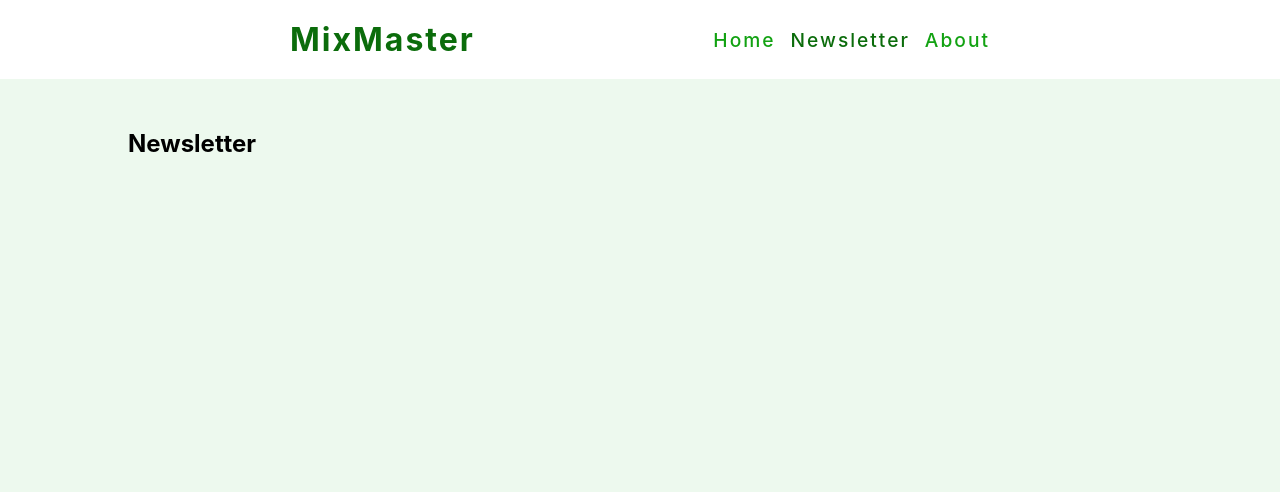
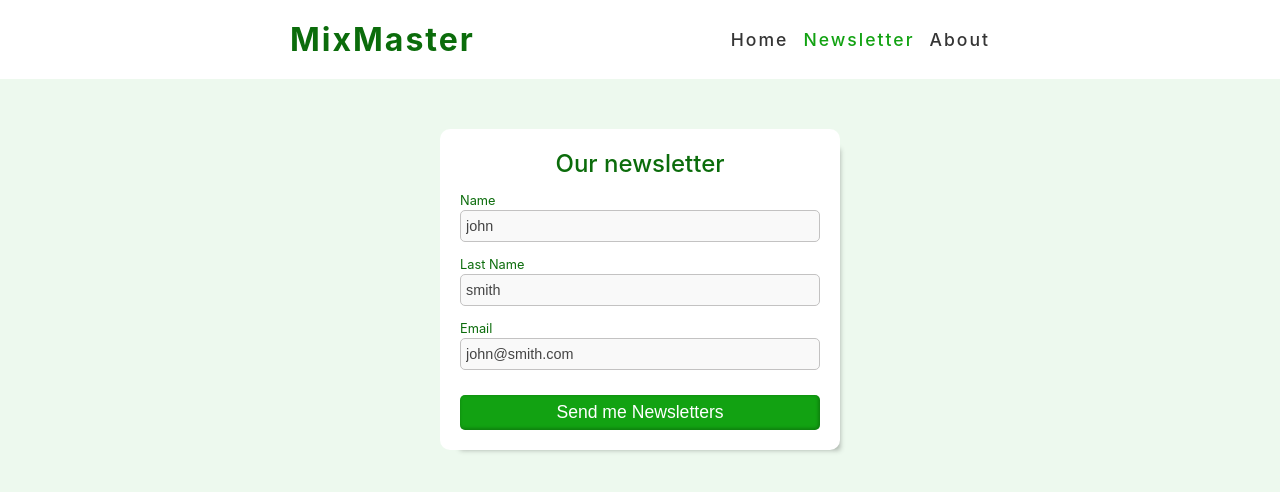
Before and after one commit to svvdovkina/cocktails, a React (Vite) app: page /newsletter in a window 1280 px wide. Shown: the top 492 px of the page. Built offline with nearby package versions, Linux system fonts and the light colour scheme.

Commit message:
add newsletter component with styles

```diff
--- a/src/components/Navbar.jsx
+++ b/src/components/Navbar.jsx
@@ -42,18 +42,18 @@ const Wrapper = styled.nav`
 
     .nav-link {
         text-decoration: none;
-        color: #12a212;
-        font-size: 1.2rem;
+        color: #353535;
+        font-size: 1.1rem;
         font-weight: 500;
         transition: linear 0.2s;
         letter-spacing: 2px;
     };
 
     .nav-link:hover {
-        color: #0b6c0b;
+        color: #12a212;
     }
     .active {
-        color: #0b6c0b;
+        color: #12a212;
     }
     @media (min-width: 768px) {
         .nav-center {
--- a/src/pages/Newsletter.jsx
+++ b/src/pages/Newsletter.jsx
@@ -1,5 +1,83 @@
+import styled from "styled-components"
+
 const Newsletter = ()=>{
-    return <h2>Newsletter</h2>
+    return <Wrapper><form action="">
+        <h4>Our newsletter</h4>
+        {/*name*/}
+        <div className="form-row">
+            <label htmlFor="name" className="form-label">
+                name
+            </label>
+            <input type="text" className="from-input" name="name" id="name" defaultValue="john" />
+        </div>
+         {/*last name*/}
+         <div className="form-row">
+            <label htmlFor="lastName" className="form-label">
+                last name
+            </label>
+            <input type="text" className="from-input" name="lastName" id="lastName" defaultValue="smith" />
+        </div>
+
+        {/*email*/}
+        <div className="form-row">
+            <label htmlFor="email" className="form-label">
+                email
+            </label>
+            <input type="email" className="from-input" name="email" id="email" defaultValue="john@smith.com" />
+        </div>
+        <button type="submit" className="btn">Send me Newsletters</button>
+    </form>
+    </Wrapper>
 }
 
+const Wrapper = styled.div`
+    color: #0b6c0b;
+    form {
+        margin: 0 auto;
+        background-color: white;
+        padding: 20px;
+        max-width: 400px;
+        border-radius: 10px;
+        box-shadow: 10px 10px 5px -10px rgba(0,0,0,0.3);
+    }
+    h4 {
+        text-align: center;
+        font-size: 1.5rem;
+        margin: 0;
+        margin-bottom: 15px;
+        font-weight: 500;
+
+    }
+
+    .form-row {
+        display: flex;
+        flex-direction: column;
+        margin-bottom: 15px;
+    }
+
+    .form-label{
+        text-transform: capitalize;
+        font-size: 0.8rem;
+        margin-bottom: 2px;
+    }
+    .from-input{
+        height: 2rem;
+        border: 1px solid #c3c2c2;
+        border-radius: 5px;
+        padding: 0 5px 0;
+        font-size: 0.9rem;
+        color: #444444;
+        background-color: #f4f4f485;
+    }
+
+    .btn {
+        margin-top: 10px;
+        border: none;
+        width: 100%;
+        font-size: 1.1rem;
+    }
+`
+
+
+
 export default Newsletter
```
